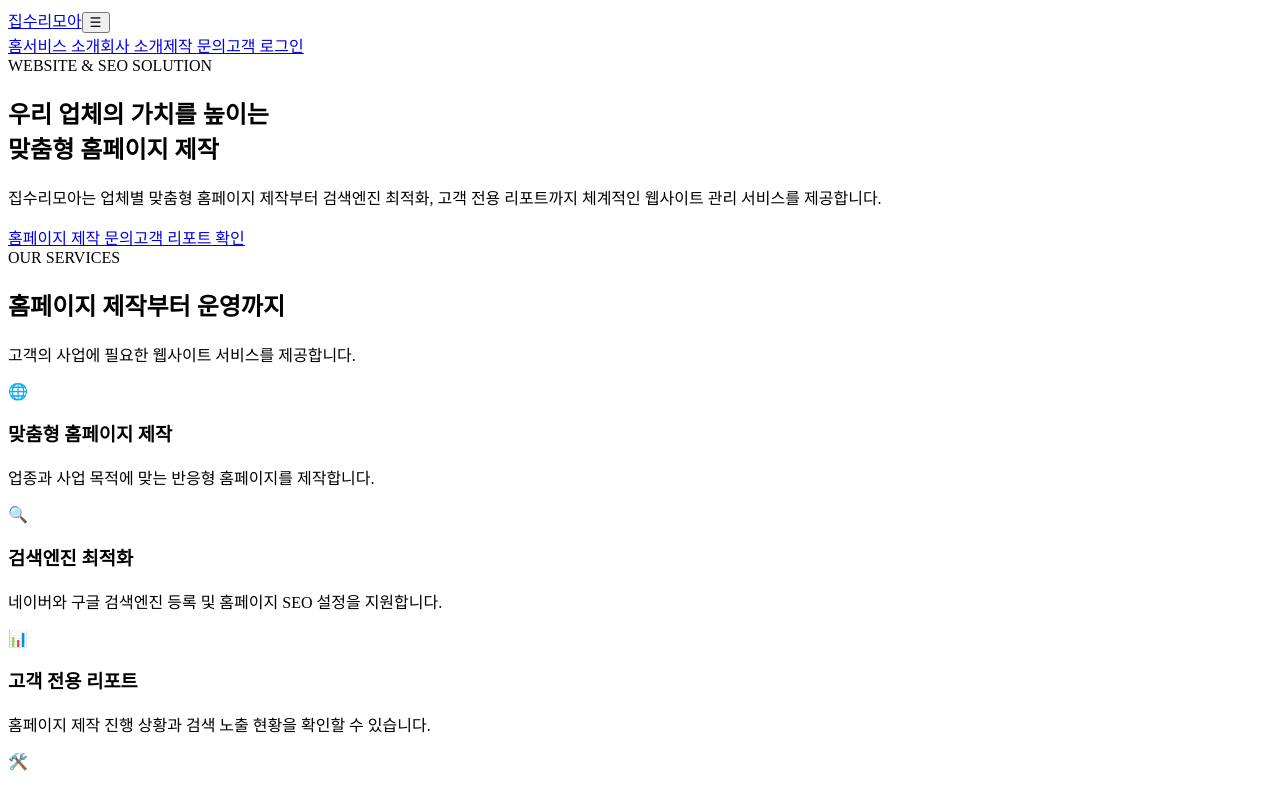
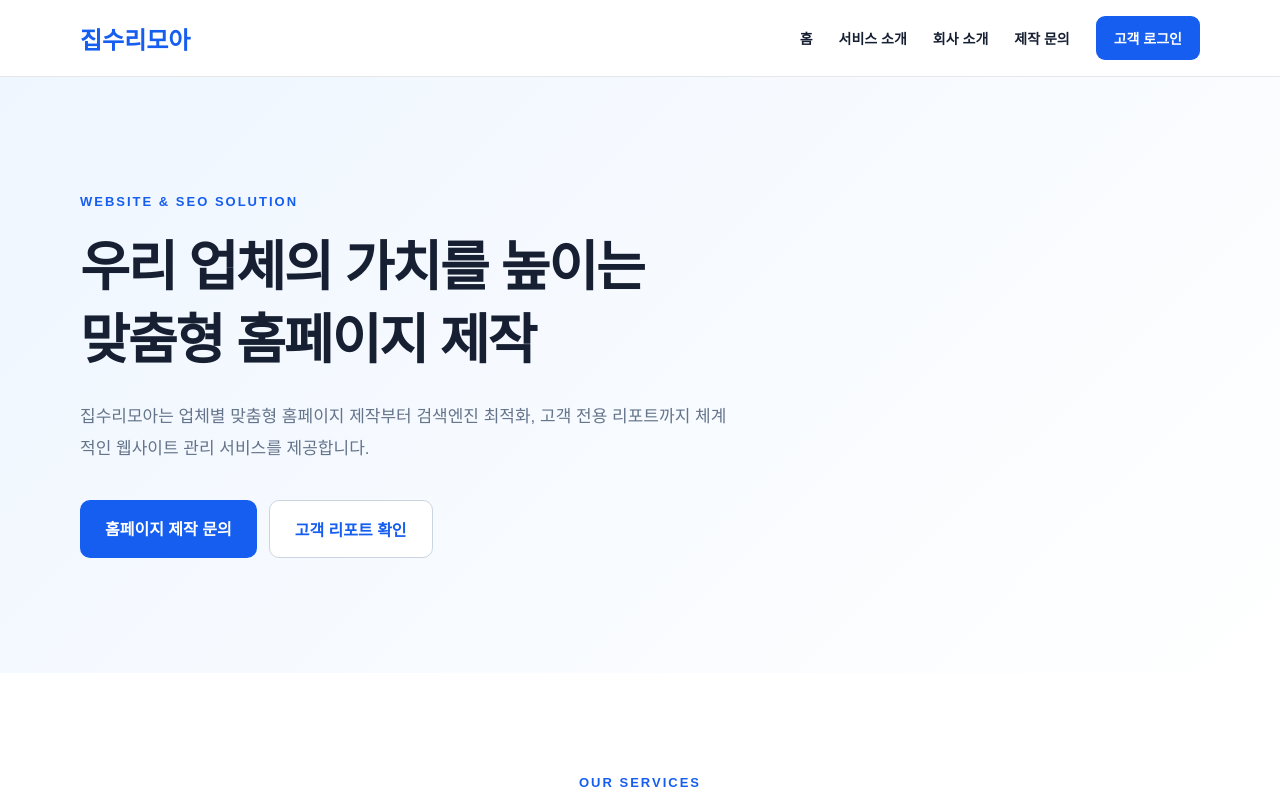
Before and after one commit to rlatngud061277-sudo/jipsurimoa, a Next.js app: page / in a window 1280 px wide. Shown: the top 793 px of the page. Built offline with nearby package versions, Linux system fonts and the light colour scheme.

Commit message:
Create RootLayout with metadata for the application
Added RootLayout component and metadata for the app.

```diff
--- /dev/null
+++ b/app/layout.tsx
@@ -0,0 +1,21 @@
+
+import type { Metadata } from "next";
+import "./globals.css";
+
+export const metadata: Metadata = {
+  title: "집수리모아 | 홈페이지 제작 및 고객 리포트",
+  description:
+    "집수리모아는 맞춤형 홈페이지 제작, 검색엔진 최적화, 고객 전용 리포트 및 홈페이지 유지관리 서비스를 제공합니다.",
+};
+
+export default function RootLayout({
+  children,
+}: Readonly<{
+  children: React.ReactNode;
+}>) {
+  return (
+    <html lang="ko">
+      <body>{children}</body>
+    </html>
+  );
+}
```
